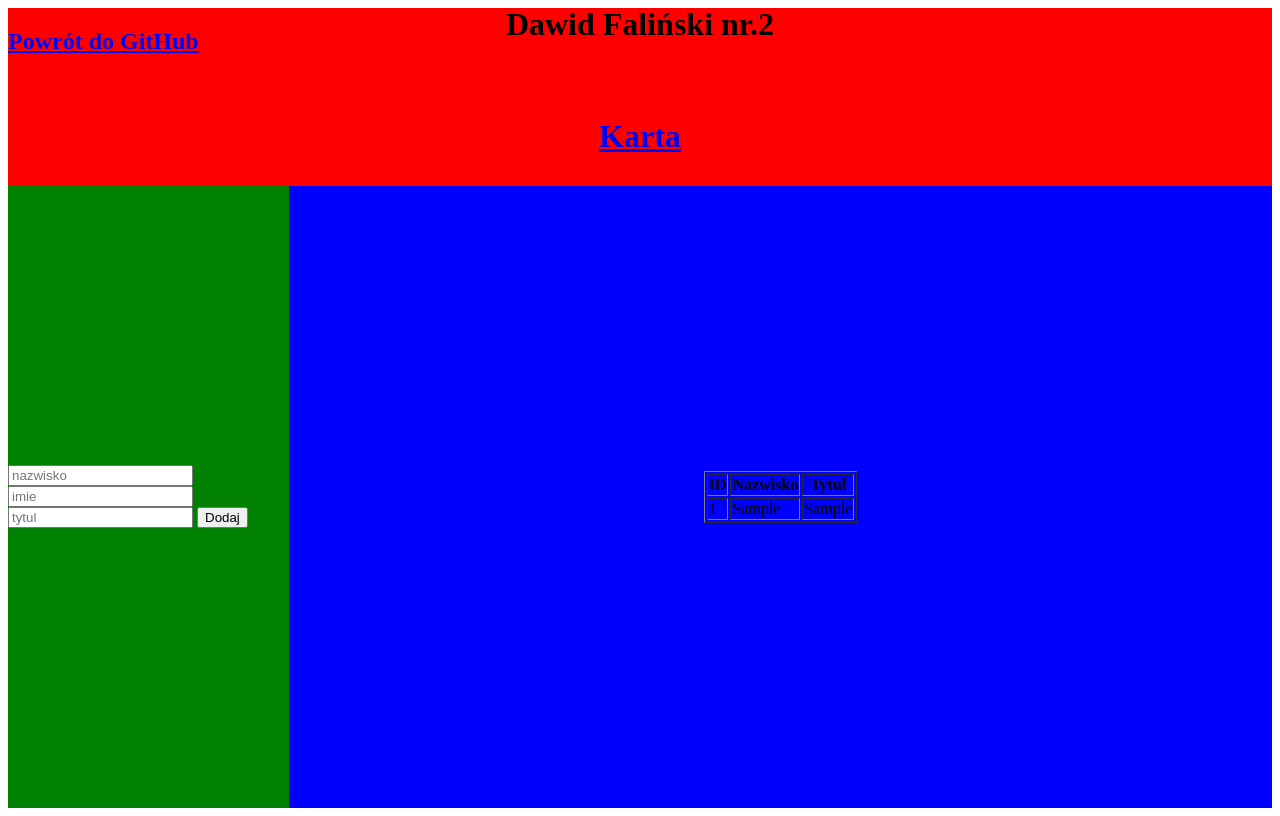
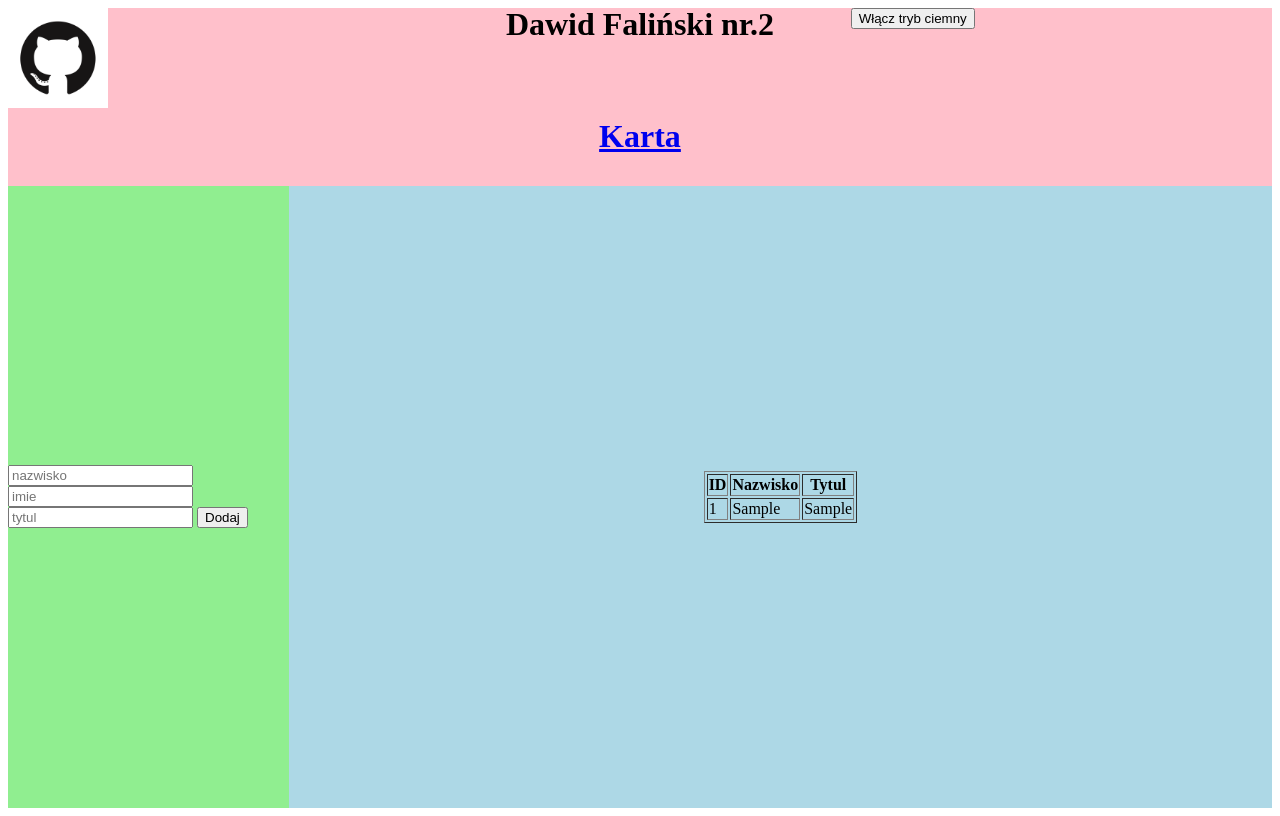
Before and after one commit to 3ti-2020/crud-wiele-do-wielu-dawid-falinski, a PHP site: page /j/ in a window 1280 px wide. Run offline with PHP 8.4, Linux system fonts and the light colour scheme; tables that the repository leaves empty or names only in its code hold one stand-in row (values such as "Sample post"); data that the repository does not hold is empty.

Commit message:
Add files via upload

```diff
--- a/index.php
+++ b/index.php
@@ -9,13 +9,14 @@
 <body>
 <div class="container">
 <div class="a1">
-    <a href="https://github.com/3ti-2020/crud-wiele-do-wielu-dawid-falinski"> <h2> Powrót do GitHub <h2> </a>
+    <a href="https://github.com/3ti-2020/crud-wiele-do-wielu-dawid-falinski">     <img src="github.png" height="100px" width="100px">  </a>
 </div>
 <div class="a2">
     <h1>Dawid Faliński nr.2 </h1>
    <p>  <a href="index.html"> <h1> Karta</h1>  </a>  </p>
 </div>
-<div class="a3"> </div>
+<div class="a3">
+<input type="submit" value="Włącz tryb ciemny" onclick="zmien()">  </div>
 <div class="b">
 <form action="insert.php" method="POST" class="formularz">
                     <input type="text" name="autor" id="autor" placeholder="nazwisko">
@@ -59,4 +60,5 @@
 </div>
 
 </body>
+<script src="main.js">
 </html>
--- a/main.js
+++ b/main.js
@@ -1,3 +1,7 @@
-function pokaz() {
-    document.querySelector(".dzieki").style.display = "block";
+function zmien() {
+    document.querySelector(".a1").style.background = "red";
+    document.querySelector(".a2").style.background = "red";
+    document.querySelector(".a3").style.background = "red";
+    document.querySelector(".b").style.background = "green";
+    document.querySelector(".c").style.background = "blue";
 }
--- a/style.css
+++ b/style.css
@@ -6,7 +6,7 @@
 }
 
 .a1 {
-    background: red;
+    background: pink;
     grid-column: 1/4;
     grid-row: 1/3;
     display: flex;
@@ -14,7 +14,7 @@
 }
 
 .a2 {
-    background: red;
+    background: pink;
     grid-column: 4/7;
     grid-row: 1/3;
     display: flex;
@@ -24,13 +24,13 @@
 }
 
 .a3 {
-    background: red;
+    background: pink;
     grid-column: 7/10;
     grid-row: 1/3;
 }
 
 .b {
-    background: green;
+    background: lightgreen;
     grid-column: 1/3;
     grid-row: 3/10;
 display: flex;
@@ -39,7 +39,7 @@ display: flex;
 }
 
 .c {
-    background: blue;
+    background: lightblue;
     grid-column: 3/10;
     grid-row: 3/10;
 display: flex;
```
Also changed, not shown: github.png (added).
